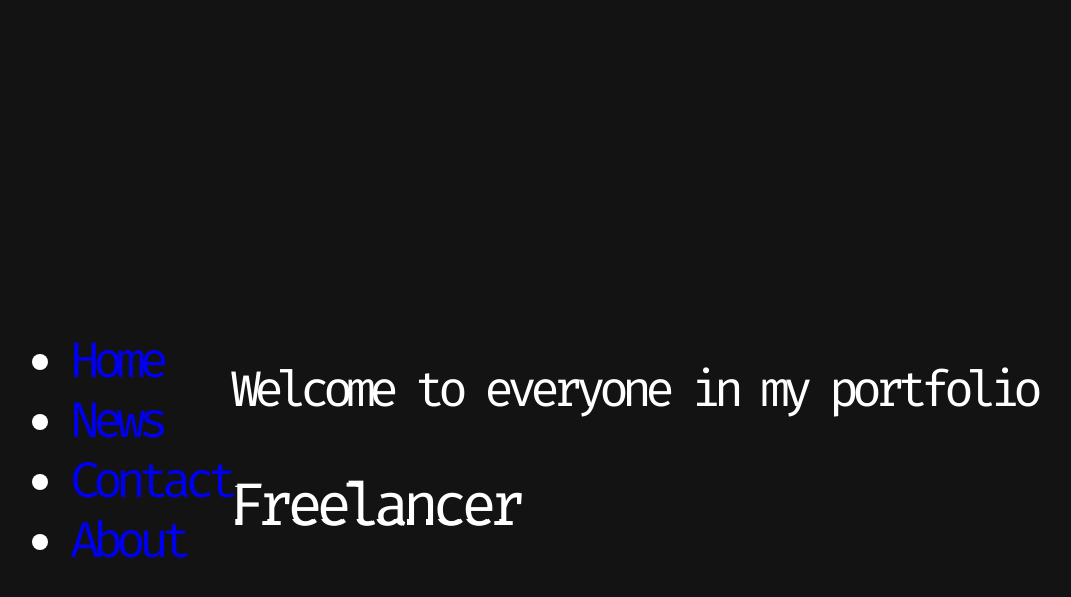
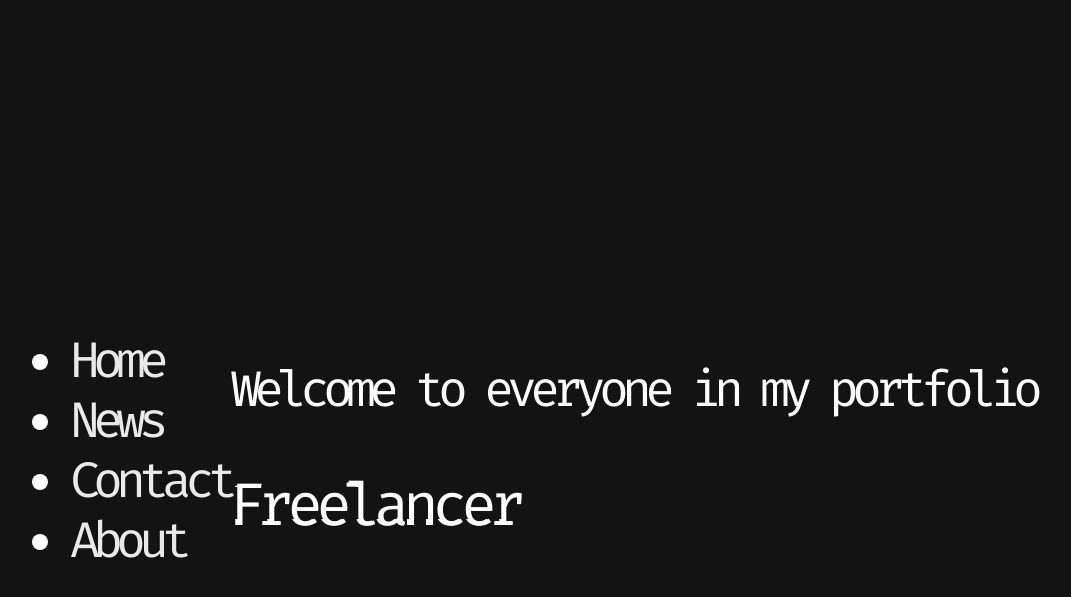
Before and after one commit to ripa001/ripa001.github.io, a Jekyll site: the page built from index.html, in a window 1280 px wide. Shown: the top 597 px of the page, without its empty margins (87-1158 px from the left). Built offline with Jekyll 4.4.1, drawn with Linux system fonts in a browser that asks for light colours.

Commit message:
Update style.css

```diff
--- a/css/style.css
+++ b/css/style.css
@@ -15,10 +15,10 @@ body{
 }
 a{
     text-decoration: none;
-  text-color:#e9e9e9;
+  color:#e9e9e9;
 }
-a:hover{
-  text-color:#fcfcfc;
+a:hover,a:click{
+  color:#fcfcfc;
 
 }
 .transation{
```
